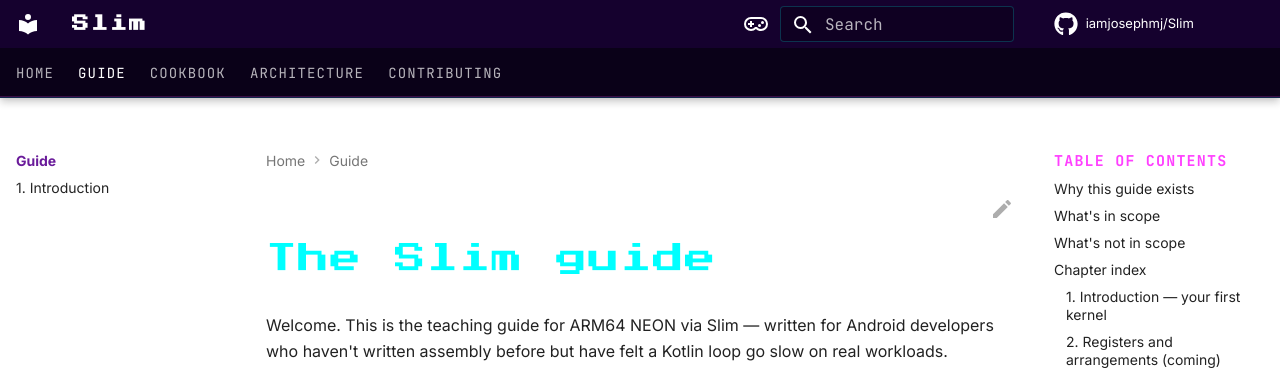
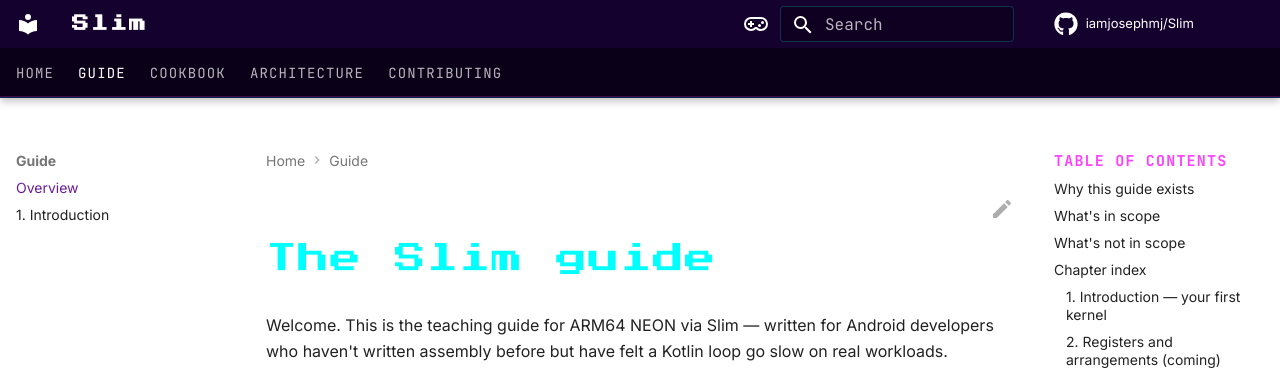
Before and after one commit to iamjosephmj/Slim, an MkDocs documentation site: the page built from docs/guide/index.md, in a window 1280 px wide. Shown: the top 370 px of the page. Built offline with MkDocs 1.6.1 and Material for MkDocs 9.7.7, drawn with Linux system fonts in a browser that asks for light colours; comment, search, counter and statistics services are not loaded.

Commit message:
docs(site): fix duplicate "Guide" entry in sidebar nav
navigation.indexes was making the section render BOTH:
  - a clickable container link "Guide" → /guide/
  - and an inner section title "Guide" + chevron toggle

Both visible, both saying "Guide", causing a duplicate.

Drop navigation.indexes; explicitly label the index file as "Overview"
in the nav. Now the sidebar shows:

  Guide              ← collapsible section header (label only)
    Overview         ← guide/index.md, active when on /guide/
    1. Introduction  ← guide/introduction.md

Top "Guide" tab still navigates to /guide/ because navigation.tabs
follows the first child link.

Co-Authored-By: Claude Opus 4.7 (1M context) <noreply@anthropic.com>

```diff
--- a/mkdocs.yml
+++ b/mkdocs.yml
@@ -27,8 +27,6 @@ theme:
   features:
     - navigation.tabs
     - navigation.tabs.sticky
-    - navigation.sections
-    - navigation.indexes
     - navigation.top
     - navigation.tracking
     - navigation.footer
@@ -52,7 +50,7 @@ theme:
 nav:
   - Home: index.md
   - Guide:
-      - guide/index.md
+      - Overview: guide/index.md
       - 1. Introduction: guide/introduction.md
   - Cookbook: COOKBOOK.md
   - Architecture: ARCHITECTURE.md
```
